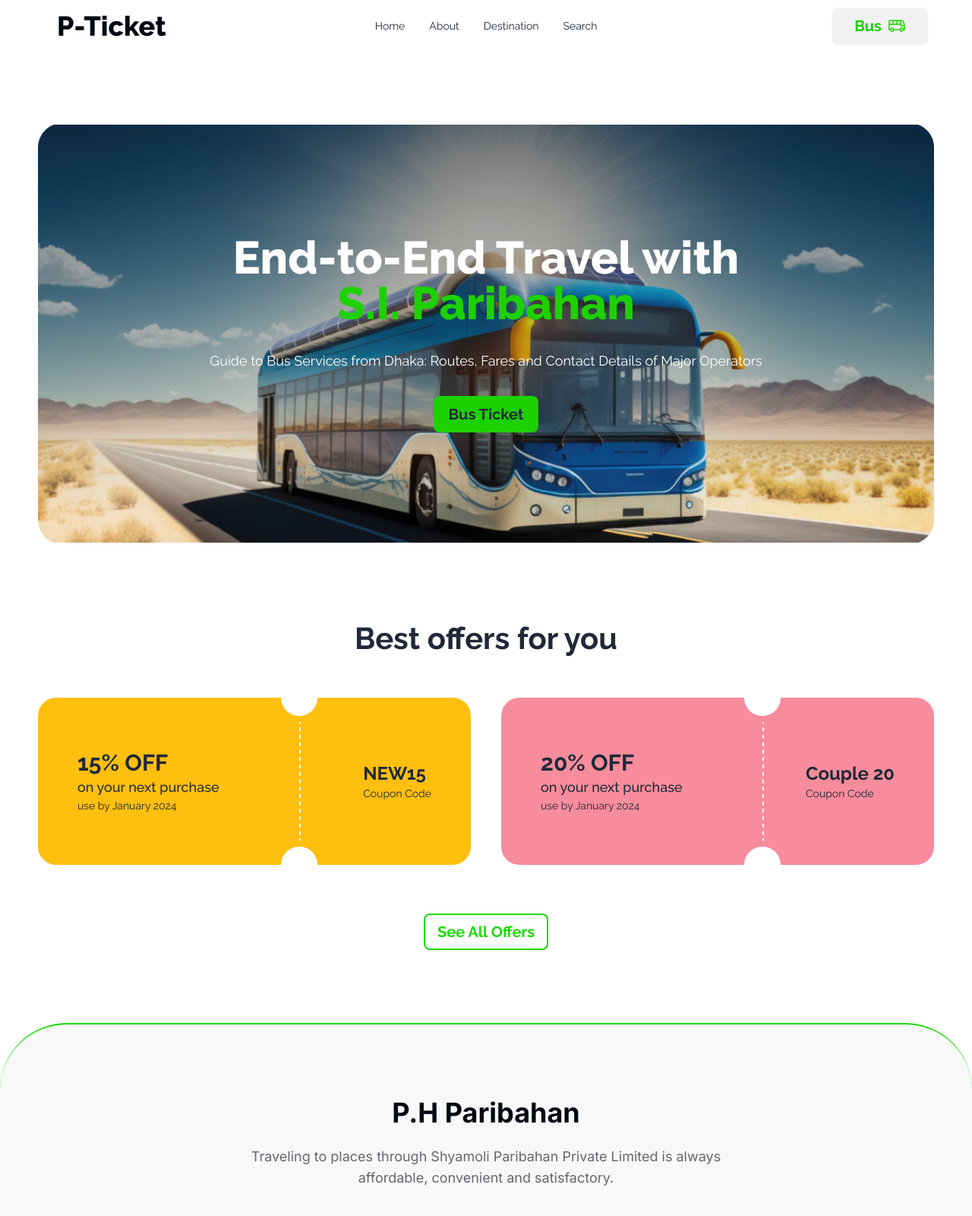
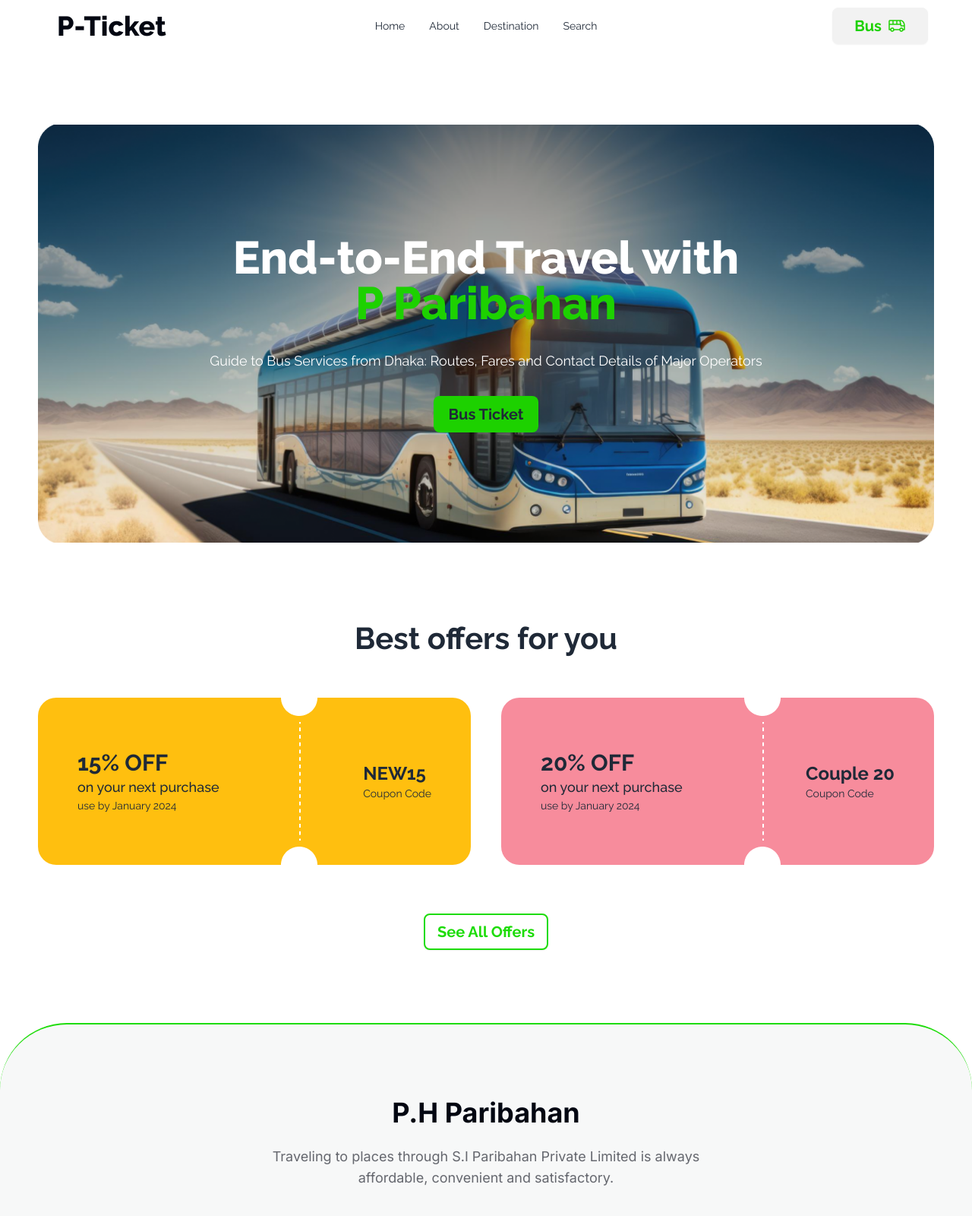
Before and after one commit to manik-kyau/project-smart-tickting-assignment, a plain HTML site: page index.html in a window 1280 px wide. Shown: the top 1600 px of the page at 76% size. Drawn offline with nearby package versions, Linux system fonts and the light colour scheme.

Commit message:
Nice work

```diff
--- a/index.html
+++ b/index.html
@@ -64,7 +64,7 @@
             <div class="flex flex-col items-center justify-center h-full space-y-5 lg:space-y-8">
                 <h1 class="text-3xl lg:text-6xl font-extrabold text-white text-center">End-to-End Travel with
                     <br>
-                    <span class="text-[#1DD100] ">S.I. Paribahan</span>
+                    <span class="text-[#1DD100] ">P Paribahan</span>
                 </h1>
                 <p class=" text-white text-lg font-normal text-center">Guide to Bus Services from Dhaka: Routes, Fares and Contact Details of Major Operators</p>
                 <!-- -------------------- -->
@@ -118,7 +118,7 @@
         <section id="scroll" class="font-inter bg-[#F7F8F8] border-t-2 border-[#1DDC09] rounded-t-[88px] py-12 mt-24">
             <div class="text-center space-y-6 my-12">
                 <h1 class="font-bold text-4xl text-[#030712]">P.H Paribahan</h1>
-                <p class="text-lg font-normal text-[#03071299]">Traveling to places through Shyamoli Paribahan Private Limited is always <br>affordable, convenient and satisfactory.</p>
+                <p class="text-lg font-normal text-[#03071299]">Traveling to places through S.I Paribahan Private Limited is always <br>affordable, convenient and satisfactory.</p>
             </div>
             <div class="relative max-w-[1180px] mx-auto bg-white my-10 p-7 rounded-3xl space-y-5">
                 <div class="flex justify-between items-center">
```
